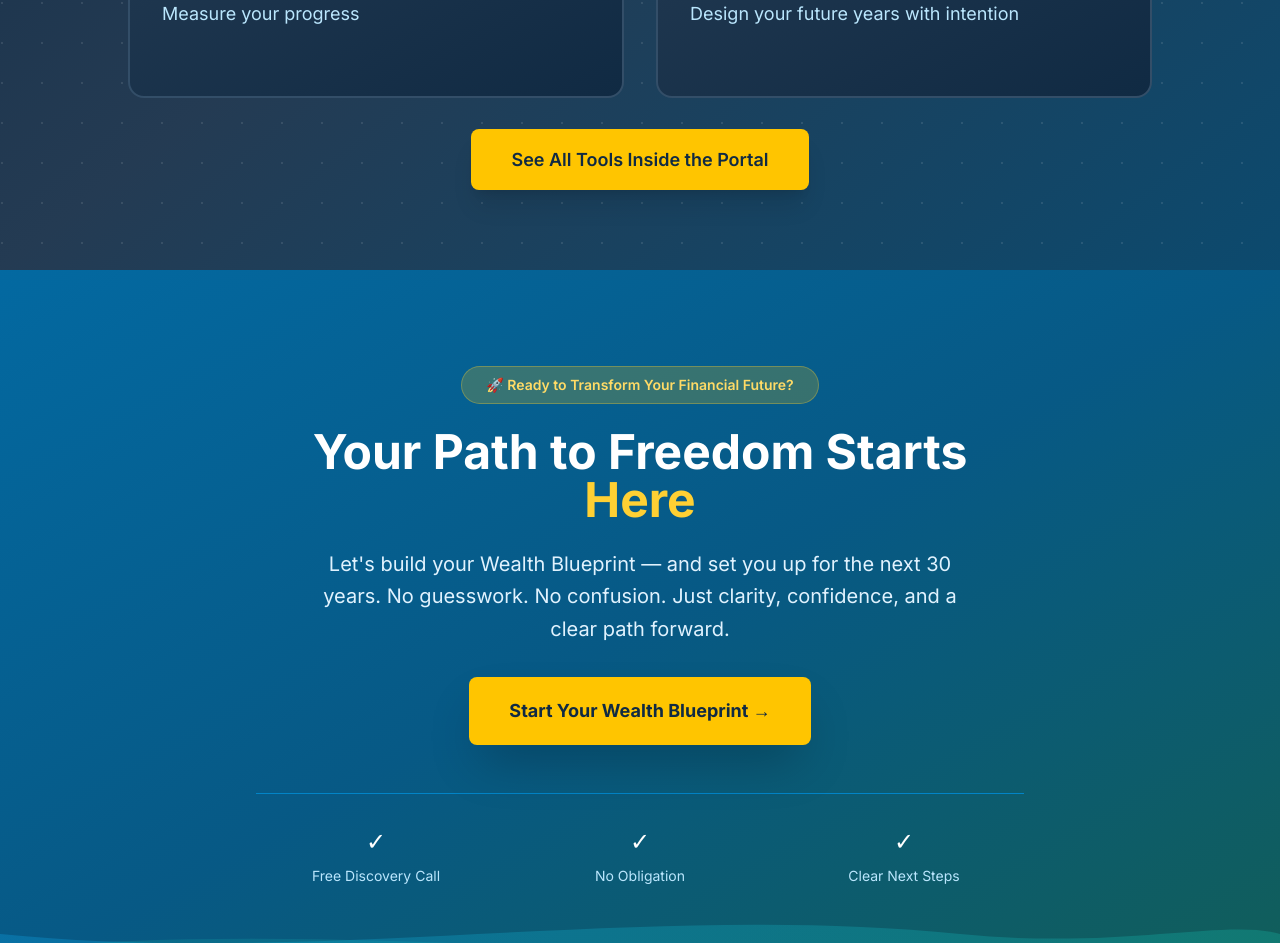
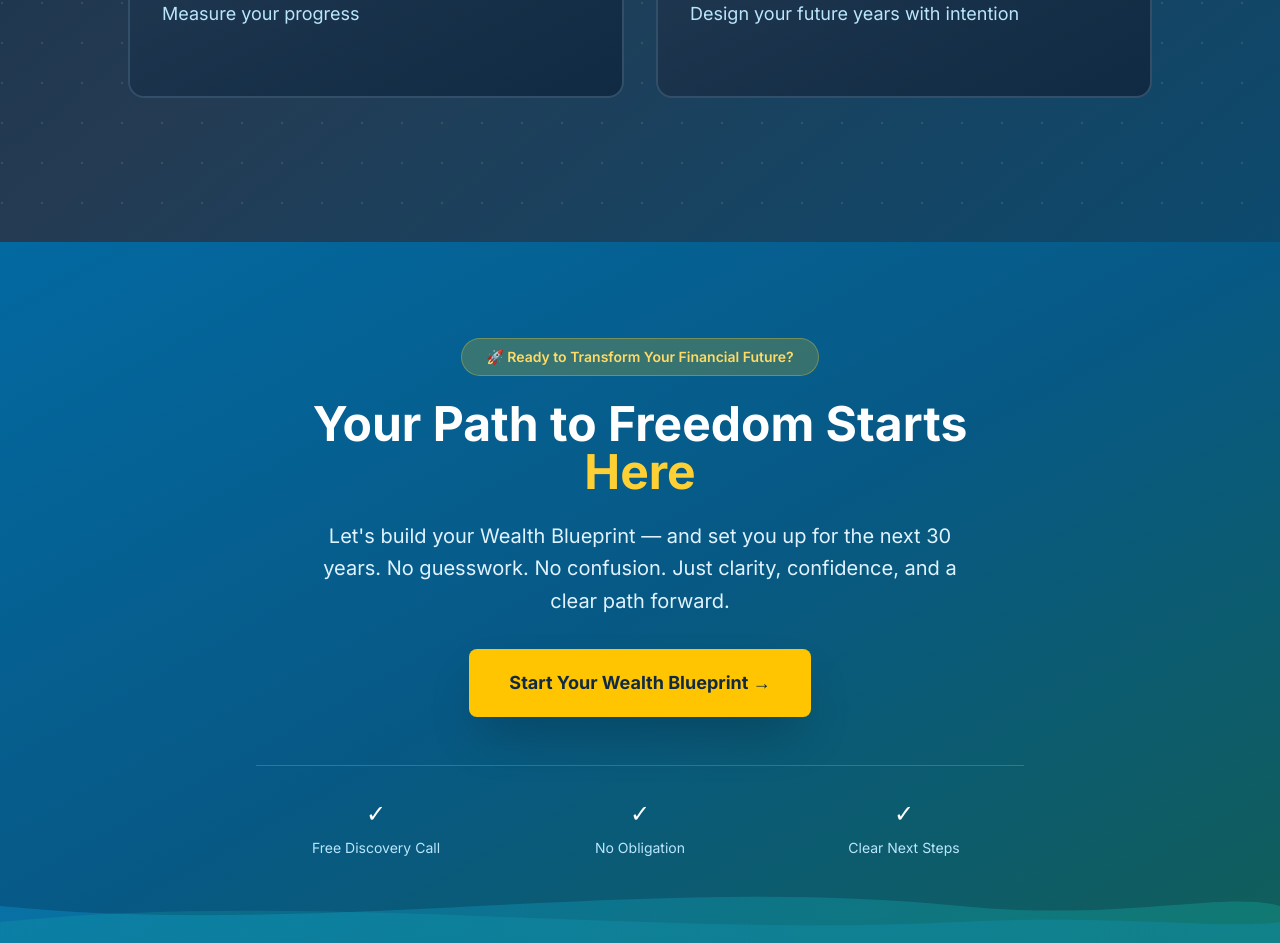
Before and after one commit to mleggo1/wealth-blueprint-website, a Next.js app: page / in a window 1280 px wide. Shown: the part 3871-4814 px from the top of the page. Built offline with nearby package versions, Linux system fonts and the light colour scheme; no server answers.

Commit message:
Remove 'See All Tools Inside the Portal' button from homepage

```diff
--- a/app/(public)/page.tsx
+++ b/app/(public)/page.tsx
@@ -219,11 +219,6 @@ export default function Home() {
               </a>
             ))}
           </div>
-          <div className="text-center">
-            <Link href="/portal" className="btn-gold text-lg px-10 py-5 shadow-xl hover:shadow-2xl transform hover:scale-105 transition-all">
-              See All Tools Inside the Portal
-            </Link>
-          </div>
         </div>
       </section>
 
```
